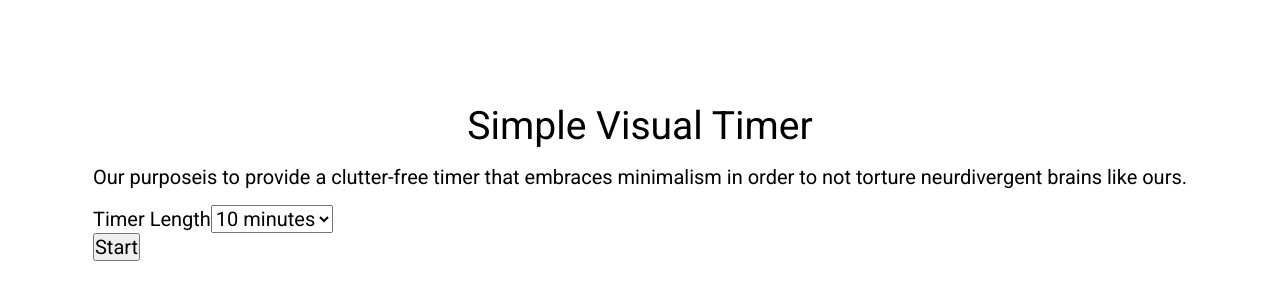
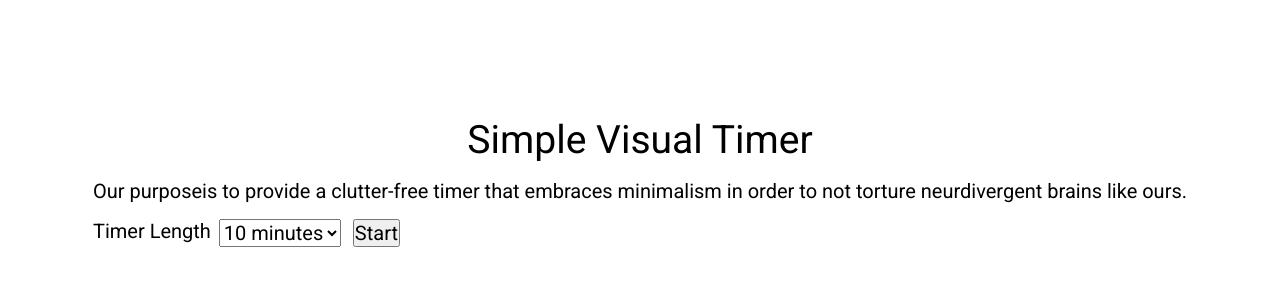
Before and after one commit to chao-mu/simple-visual-timer, a React (Vite) app: page / in a window 1280 px wide. Shown: the part 218-518 px from the top of the page. Built offline with nearby package versions, Linux system fonts and the light colour scheme.

Commit message:
style: basic layout for timer form

```diff
--- a/src/components/timer/TimerForm.jsx
+++ b/src/components/timer/TimerForm.jsx
@@ -3,6 +3,9 @@ import { useForm } from "react-hook-form";
 
 // Ours - Utils
 import { timeInWords } from "@/utils/time";
+
+// Ours - Styles
+import styles from "./TimerForm.module.css";
 
 export default function TimerForm({ onSubmitTime }) {
   const { register, handleSubmit } = useForm();
@@ -31,8 +34,8 @@ export default function TimerForm({ onSubmitTime }) {
   };
 
   return (
-    <form onSubmit={handleSubmit(onSubmit)}>
-      <div>
+    <form className={styles["form"]} onSubmit={handleSubmit(onSubmit)}>
+      <div className={styles["form-group"]}>
         <label htmlFor="time">Timer Length</label>
 
         <select {...register("time", { required: true })}>
--- /dev/null
+++ b/src/components/timer/TimerForm.module.css
@@ -0,0 +1,11 @@
+.form-group {
+  display: flex;
+  gap: var(--spacing-xs);
+  flex-wrap: wrap;
+}
+
+.form {
+  display: flex;
+  gap: var(--spacing-sm);
+  flex-wrap: wrap;
+}
```
